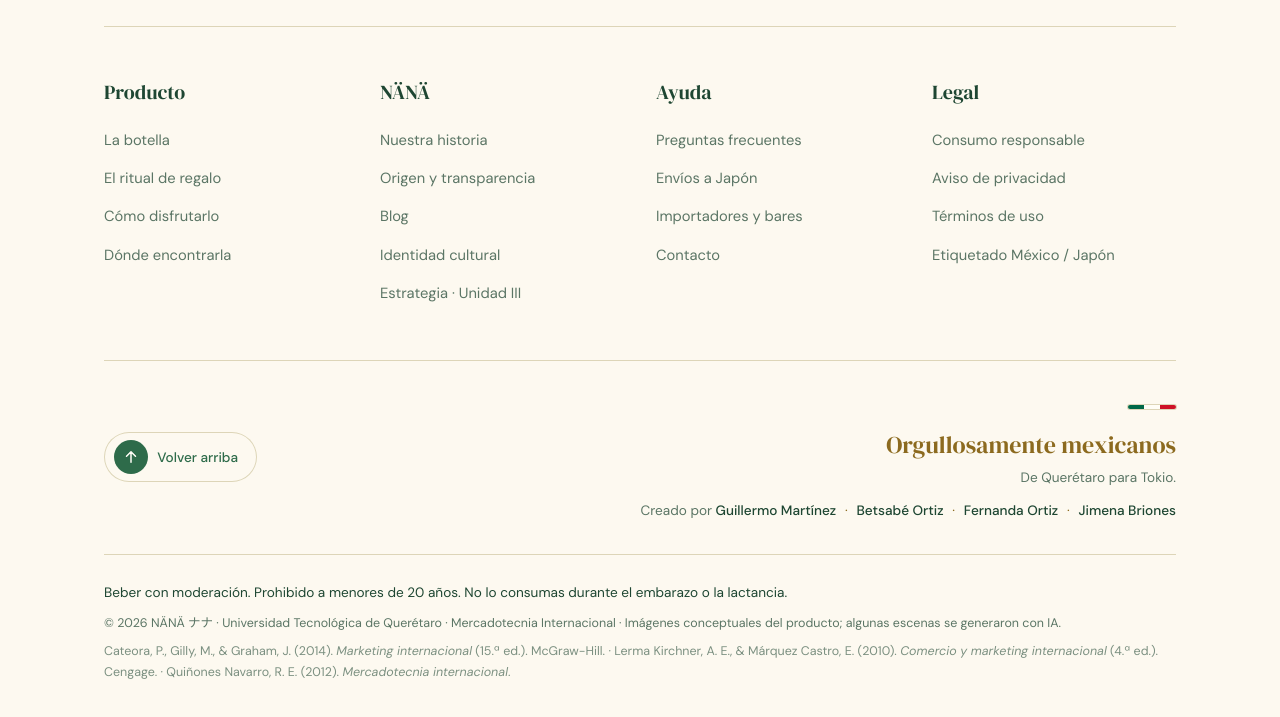
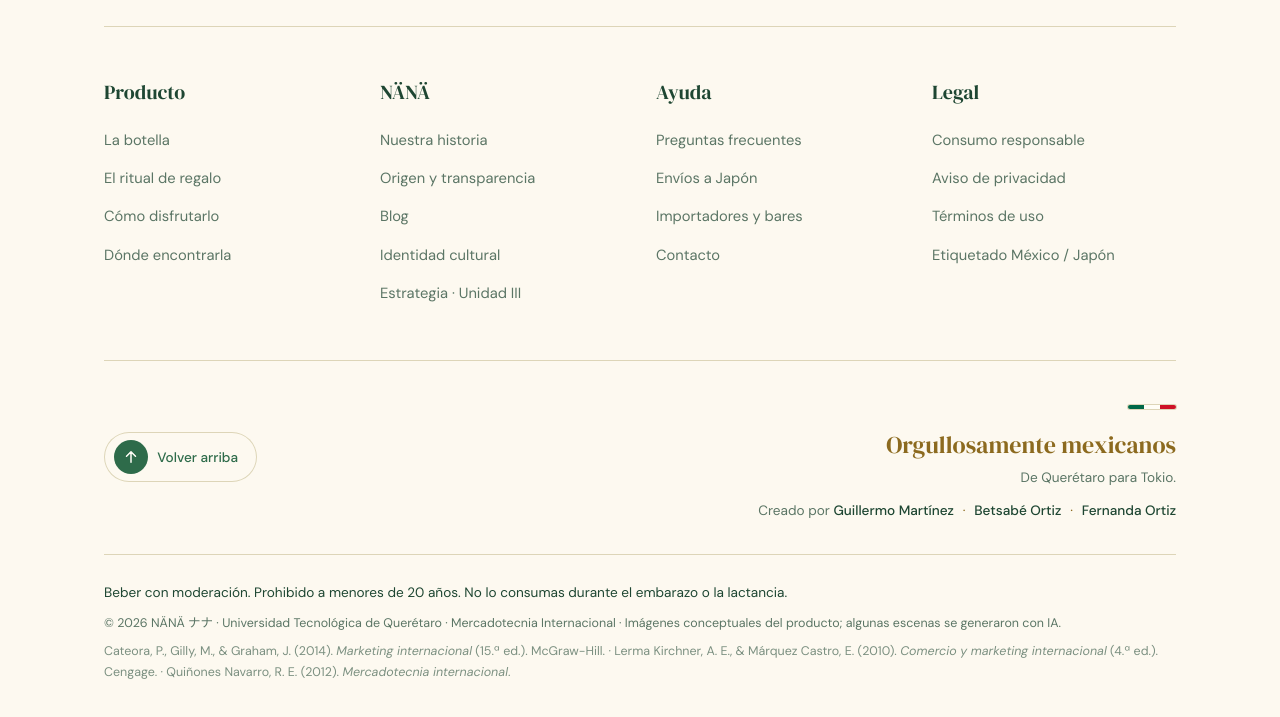
Before and after one commit to Ferpozass/nana-destilados, a plain HTML site: page blog.html in a window 1280 px wide. Shown: the part 2565-3282 px from the top of the page. Drawn offline with Linux system fonts and the light colour scheme; animation ran at ten frames a second.

Commit message:
Quitar un nombre de los créditos
Co-Authored-By: Claude Opus 5.5 <noreply@anthropic.com>

```diff
--- a/blog.html
+++ b/blog.html
@@ -164,7 +164,7 @@
         <span class="flag" aria-hidden="true"><i></i><i></i><i></i></span>
         <p class="cr-t"><span class="es">Orgullosamente mexicanos</span><span class="ja">メキシコの誇りをこめて</span></p>
         <p class="cr-s"><span class="es">De Querétaro para Tokio.</span><span class="ja">ケレタロから東京へ。</span></p>
-        <p class="cr-n"><span class="es">Creado por</span><span class="ja">制作</span> <span class="nm">Guillermo Martínez</span><span class="nm">Betsabé Ortiz</span><span class="nm">Fernanda Ortiz</span><span class="nm">Jimena Briones</span></p>
+        <p class="cr-n"><span class="es">Creado por</span><span class="ja">制作</span> <span class="nm">Guillermo Martínez</span><span class="nm">Betsabé Ortiz</span><span class="nm">Fernanda Ortiz</span></p>
       </div>
     </div>
     <p class="legal"><span class="es">Beber con moderación. Prohibido a menores de 20 años. No lo consumas durante el embarazo o la lactancia.</span><span class="ja">お酒は20歳になってから。妊娠中・授乳期の飲酒は避けましょう。飲み過ぎに注意。</span></p>
```
Also changed, not shown: estrategia.html (+1 -1 lines), historia.html (+1 -1 lines), index.html (+1 -1 lines), legal.html (+1 -1 lines), 1 other file.
